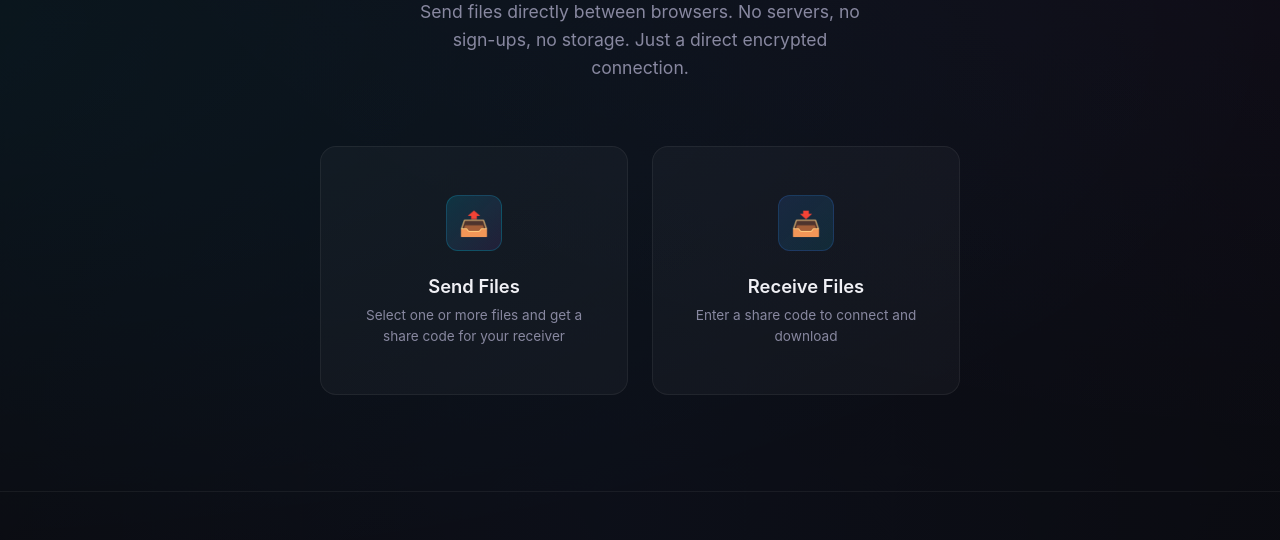
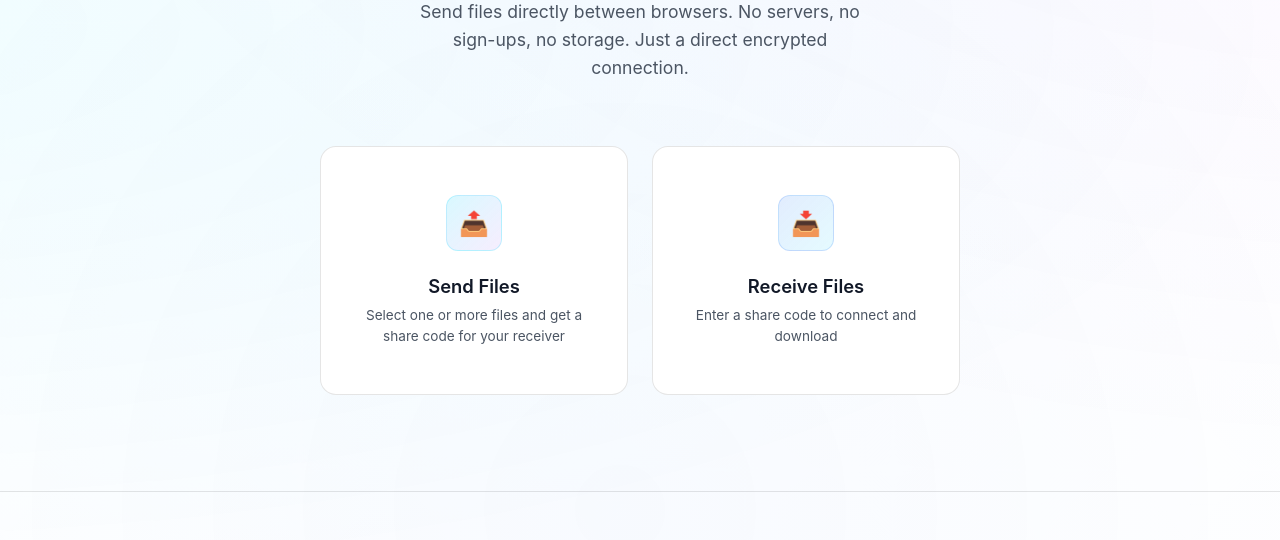
Before and after one commit to Dharsanrameshkumar/sharedrop-p2p, a plain HTML site: page frontend/index.html in a window 1280 px wide. Shown: the part 360-900 px from the top of the page. Drawn offline with Linux system fonts and the light colour scheme.

Commit message:
UI Update: Switch to light theme with white background

```diff
--- a/frontend/css/style.css
+++ b/frontend/css/style.css
@@ -9,36 +9,36 @@
 /* ── CSS Custom Properties ────────────────────────────────── */
 :root {
     /* Colors */
-    --bg-primary: #0a0a0f;
-    --bg-secondary: #12121a;
-    --bg-tertiary: #1a1a2e;
-    --bg-card: rgba(255, 255, 255, 0.03);
-    --bg-card-hover: rgba(255, 255, 255, 0.06);
-    --bg-glass: rgba(255, 255, 255, 0.05);
-    --bg-glass-hover: rgba(255, 255, 255, 0.08);
+    --bg-primary: #ffffff;
+    --bg-secondary: #f3f4f6;
+    --bg-tertiary: #e5e7eb;
+    --bg-card: #ffffff;
+    --bg-card-hover: #f9fafb;
+    --bg-glass: rgba(255, 255, 255, 0.7);
+    --bg-glass-hover: rgba(255, 255, 255, 0.9);
 
-    --text-primary: #f0f0f5;
-    --text-secondary: #8888a0;
-    --text-muted: #55556a;
+    --text-primary: #111827;
+    --text-secondary: #4b5563;
+    --text-muted: #9ca3af;
 
-    --accent-cyan: #00d4ff;
-    --accent-purple: #a855f7;
+    --accent-cyan: #06b6d4;
+    --accent-purple: #8b5cf6;
     --accent-blue: #3b82f6;
     --accent-green: #10b981;
     --accent-red: #ef4444;
     --accent-orange: #f59e0b;
 
-    --gradient-primary: linear-gradient(135deg, #00d4ff, #a855f7);
-    --gradient-secondary: linear-gradient(135deg, #3b82f6, #00d4ff);
-    --gradient-success: linear-gradient(135deg, #10b981, #00d4ff);
+    --gradient-primary: linear-gradient(135deg, #06b6d4, #8b5cf6);
+    --gradient-secondary: linear-gradient(135deg, #3b82f6, #06b6d4);
+    --gradient-success: linear-gradient(135deg, #10b981, #06b6d4);
     --gradient-danger: linear-gradient(135deg, #ef4444, #f59e0b);
 
-    --border-subtle: rgba(255, 255, 255, 0.06);
-    --border-accent: rgba(0, 212, 255, 0.2);
+    --border-subtle: rgba(0, 0, 0, 0.1);
+    --border-accent: rgba(6, 182, 212, 0.2);
 
-    --shadow-glow-cyan: 0 0 30px rgba(0, 212, 255, 0.15);
-    --shadow-glow-purple: 0 0 30px rgba(168, 85, 247, 0.15);
-    --shadow-card: 0 8px 32px rgba(0, 0, 0, 0.3);
+    --shadow-glow-cyan: 0 0 30px rgba(6, 182, 212, 0.15);
+    --shadow-glow-purple: 0 0 30px rgba(139, 92, 246, 0.15);
+    --shadow-card: 0 8px 32px rgba(0, 0, 0, 0.05);
 
     /* Typography */
     --font-primary: 'Inter', -apple-system, BlinkMacSystemFont, 'Segoe UI', Roboto, 'Helvetica Neue', Arial, sans-serif;
```
